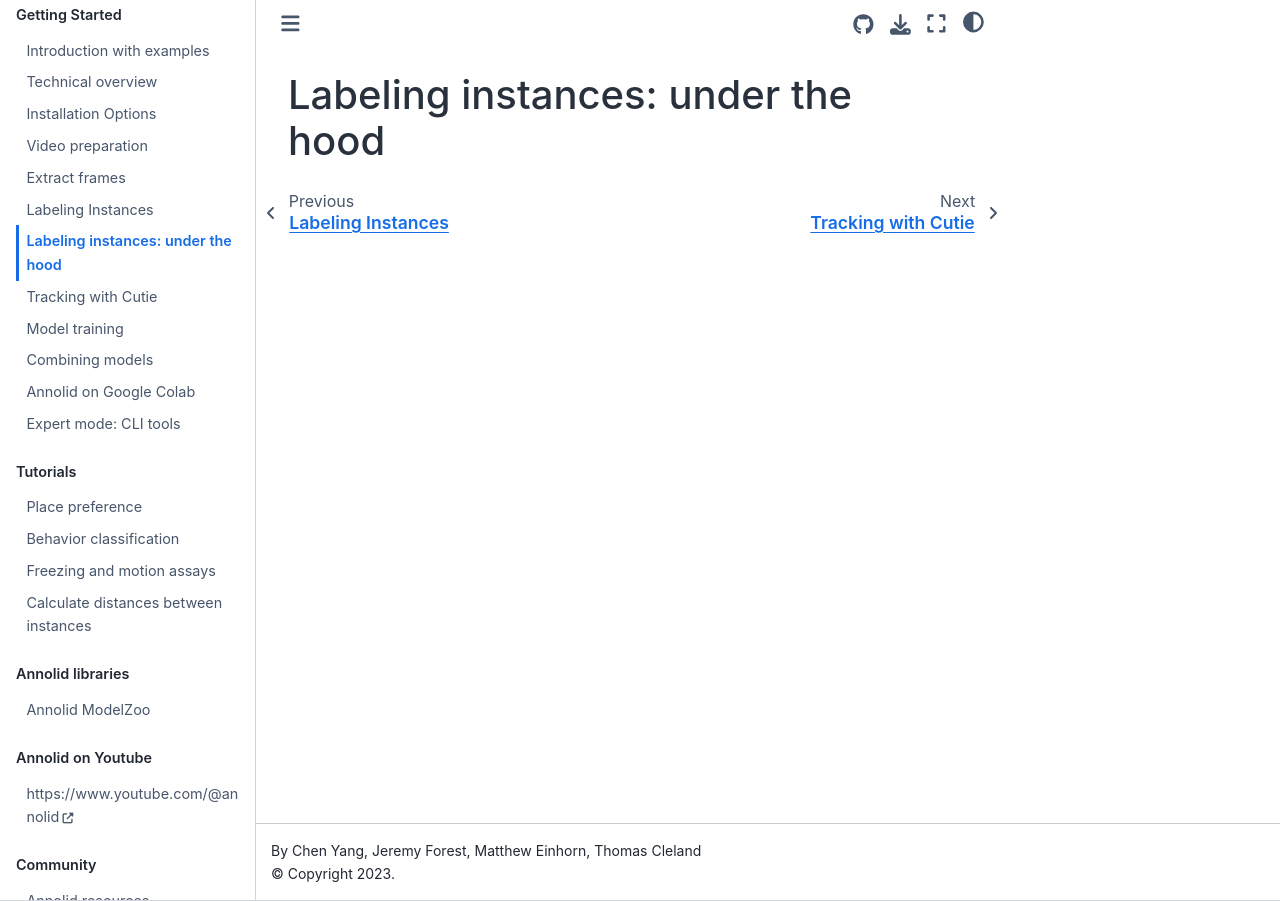
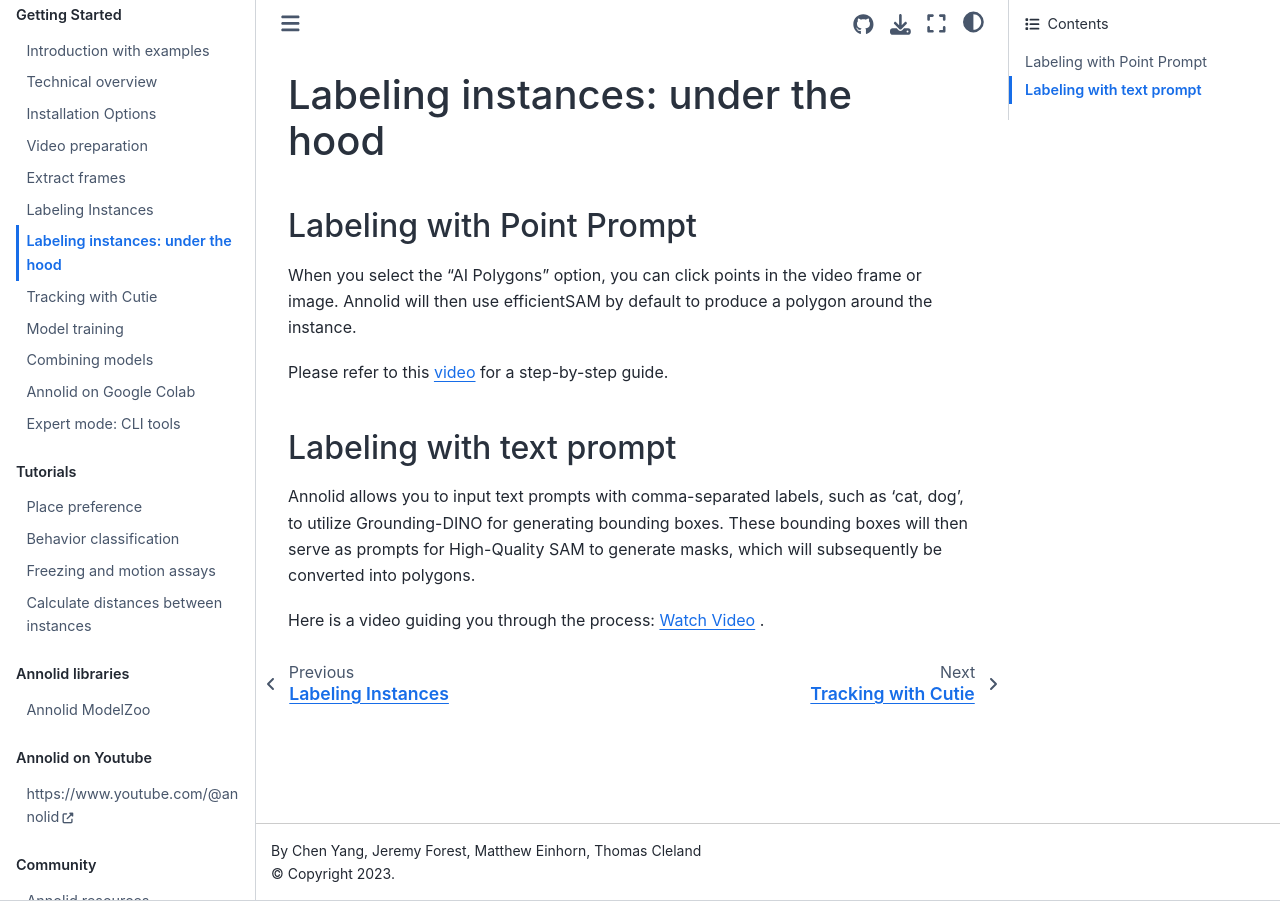
Before and after one commit to healthonrails/annolid, a Jupyter Book: the page built from book/content/labeling_instances_under_the_hood.md, in a window 1280 px wide. Built offline with Jupyter Book 1.0.4 settings and Sphinx 7.4.7 and the Sphinx Book theme 1.1.4, drawn with Linux system fonts in a browser that asks for light colours; pages that are not in the unit, such as notebooks, are missing from menus.

Commit message:
Add documentation for labeling with point or text prompts

```diff
--- a/book/content/labeling_instances_under_the_hood.md
+++ b/book/content/labeling_instances_under_the_hood.md
@@ -1,2 +1,15 @@
 
 # Labeling instances\:  under the hood
+
+## Labeling with Point Prompt
+
+When you select the "AI Polygons" option, you can click points in the video frame or image. Annolid will then use efficientSAM by default to produce a polygon around the instance.
+
+Please refer to this [video](https://youtu.be/YOnUnpwkLFc?si=bbmKXpPiGe2_G5h7) for a step-by-step guide.
+
+
+## Labeling with text prompt
+Annolid allows you to input text prompts with comma-separated labels, such as 'cat, dog', to utilize Grounding-DINO for generating bounding boxes. These bounding boxes will then serve as prompts for High-Quality SAM to generate masks, which will subsequently be converted into polygons.
+
+Here is a video guiding you through the process: [Watch Video](https://youtu.be/bCCobNAwWvM?si=-mbTc2QfjnNv9FKy)
+.
```
